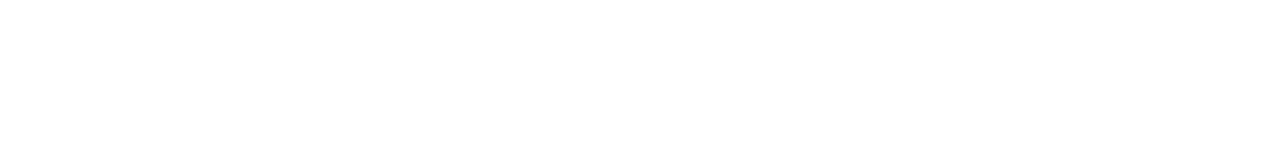
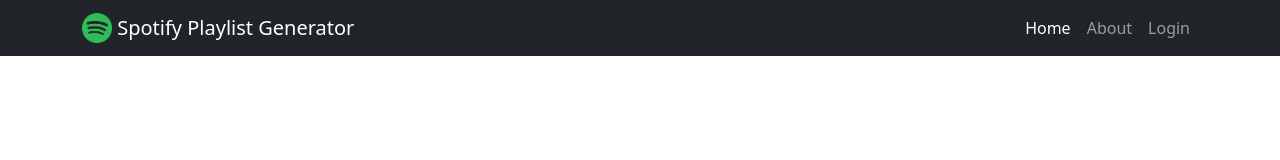
Before and after one commit to vkl2109/spotify-tracklist-bot, a website: page index.html in a window 1280 px wide. Drawn offline with nearby package versions, Linux system fonts and the light colour scheme.

Commit message:
Adding functional navbar with Home, About, Login

```diff
--- a/index.html
+++ b/index.html
@@ -5,10 +5,39 @@
     <meta http-equiv="X-UA-Compatible" content="IE=edge">
     <meta name="viewport" content="width=device-width, initial-scale=1.0">
     <title>Spotify Playlist Generator</title>
+    <link rel="stylesheet" href="./node_modules/bootstrap/dist/css/bootstrap.min.css">
+    <!-- CSS only -->
+    <!-- <link href="https://cdn.jsdelivr.net/npm/bootstrap@5.2.2/dist/css/bootstrap.min.css" rel="stylesheet" integrity="sha384-Zenh87qX5JnK2Jl0vWa8Ck2rdkQ2Bzep5IDxbcnCeuOxjzrPF/et3URy9Bv1WTRi" crossorigin="anonymous"> -->
 </head>
 <body>
-    <section>
+    <nav class="navbar fixed-top navbar-expand-md navbar-dark bg-dark">
+        <div class="container">
+            <a class="navbar-brand" href="#">
+                <img src="./images/spotify.png" width="30" height="30" class="d-inline-block align-top" alt="">
+                Spotify Playlist Generator
+            </a>
+            <button class="navbar-toggler" data-bs-toggle="collapse" data-bs-target="#nav" aria-controls="nav" aria-label="Expand Navigation">
+                <span class="navbar-toggler-icon"></span>
+            </button>
+            <div class="collapse navbar-collapse" id="nav">
+                <ul class="nav navbar-nav ms-auto">
+                    <li class="nav-item ms-auto me-auto">
+                        <a href="#" class="nav-link active" aria-current="page">Home</a>
+                    </li>
+                    <li class="nav-item ms-auto me-auto">
+                        <a href="#" class="nav-link">About</a>
+                    </li>
+                    <li class="nav-item ms-auto me-auto">
+                        <a href="#" class="nav-link">Login</a>
+                    </li>
+                </ul>
+            </div>
+        </div>
+    </nav>
 
-    </section>
+    <script defer src="./node_modules/bootstrap/dist/js/bootstrap.min.js"></script>
+    <!-- JavaScript Bundle with Popper -->
+    <!-- <script defer src="https://cdn.jsdelivr.net/npm/bootstrap@5.2.2/dist/js/bootstrap.bundle.min.js" integrity="sha384-OERcA2EqjJCMA+/3y+gxIOqMEjwtxJY7qPCqsdltbNJuaOe923+mo//f6V8Qbsw3" crossorigin="anonymous"></script> -->
+    <script src="./index.js"></script>
 </body>
 </html>
```
Also changed, not shown: images/spotify.png (added).
